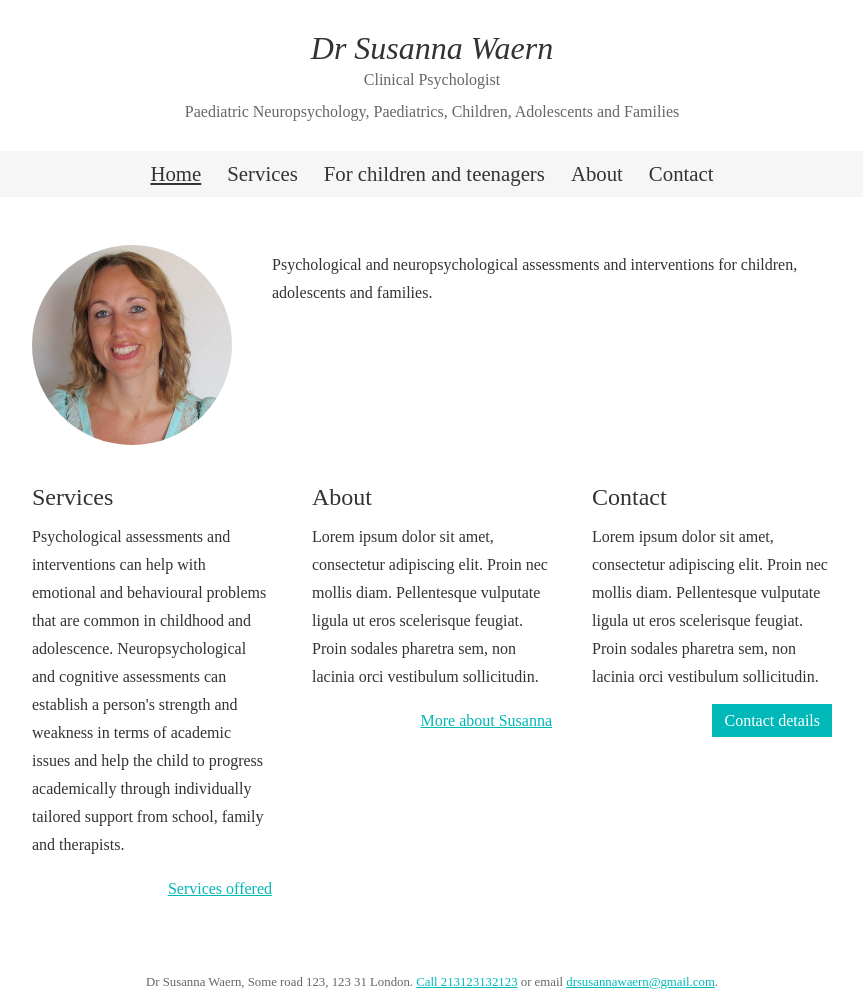
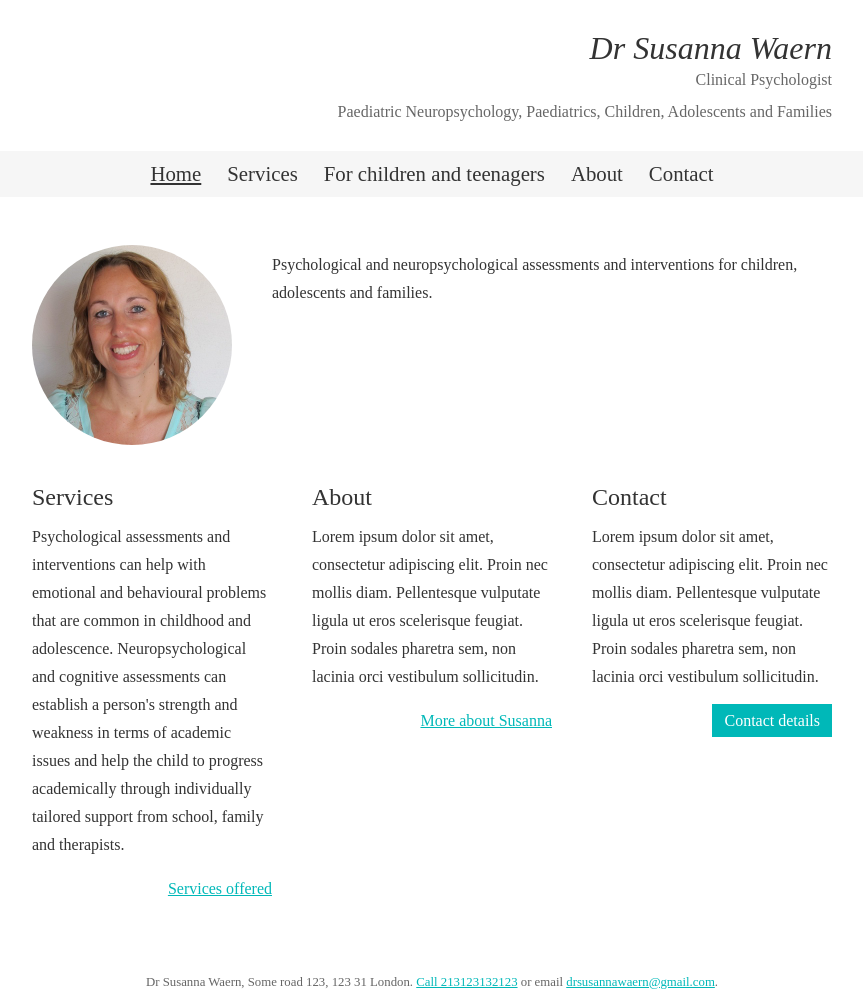
Before and after one commit to drsusannawaern/drsusannawaern.github.io, a Jekyll site: the page built from index.html, in a window 1280 px wide. Shown: the whole page, without its empty margins (208-1071 px from the left). Built offline with Jekyll 4.4.1, drawn with Linux system fonts in a browser that asks for light colours; some web fonts are replaced.

Commit message:
Right align site heading.

```diff
--- a/stylesheets/main.css
+++ b/stylesheets/main.css
@@ -64,12 +64,14 @@ a.button {
 .site-header h1 {
   font: 2.5em "Playfair Display SC" serif;
   margin: 0.5em 0 0.25em 0;
+  text-align: right;
 }
 
 .site-header p {
   font: 1.5em "Playfair Display SC" serif;
   line-height: 1;
   color: #666;
+  text-align: right;
 }
 
 .site-header .areas-of-expertise {
```
